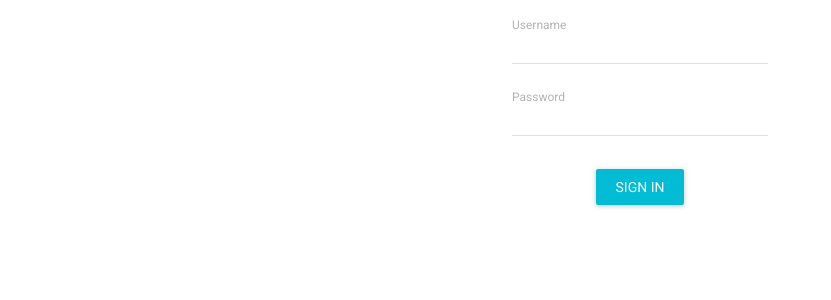
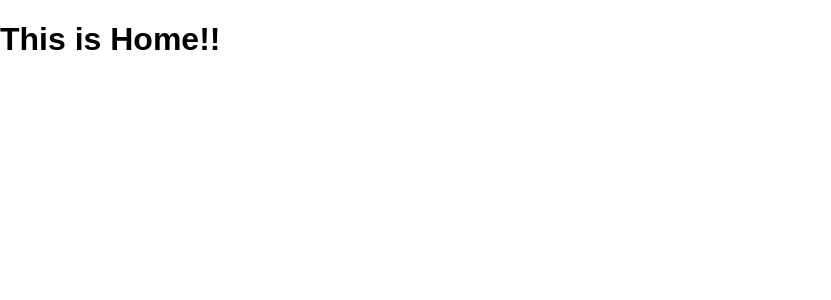
Before and after one commit to taehyeonyun/cb-client, a React app: page / in a window 1280 px wide. Shown: the top 300 px of the page, without its empty margins (0-831 px from the left). Built offline with nearby package versions, Linux system fonts and the light colour scheme; what react-tap-event-plugin would draw is missing.

Commit message:
Set up routes

```diff
--- a/package.json
+++ b/package.json
@@ -6,7 +6,7 @@
     "material-ui": "^0.17.2",
     "react": "^15.5.3",
     "react-dom": "^15.5.3",
-    "react-router": "^4.0.0",
+    "react-router": "3.0.2",
     "react-tap-event-plugin": "^2.0.1"
   },
   "devDependencies": {
--- a/src/App.js
+++ b/src/App.js
@@ -1,8 +1,9 @@
 import React, { Component } from 'react';
+import { Router, browserHistory } from 'react-router';
 import injectTapEventPlugin from 'react-tap-event-plugin';
 import MuiThemeProvider from 'material-ui/styles/MuiThemeProvider';
 
-import LoginForm from './components/LoginForm';
+import AppRoutes from './AppRoutes';
 
 import './App.scss';
 
@@ -12,9 +13,7 @@ export default class App extends Component {
   render() {
     return (
       <MuiThemeProvider>
-        <div className="App">
-            <LoginForm/>
-        </div>
+        <Router history={browserHistory} routes={AppRoutes}/>
       </MuiThemeProvider>
     );
   }
--- /dev/null
+++ b/src/AppRoutes.js
@@ -0,0 +1,14 @@
+import React from 'react';
+import { Route } from 'react-router';
+
+import {
+    Home,
+    LoginForm
+} from './components';
+
+export default (
+    <Route>
+        <Route path='/' component={Home}/>
+        <Route path='/login' component={LoginForm}/>
+    </Route>
+);
--- /dev/null
+++ b/src/components/Home.js
@@ -0,0 +1,7 @@
+import React, { Component } from 'react';
+
+export default class Home extends Component {
+    render() {
+        return <h1>This is Home!!</h1>
+    }
+}
--- /dev/null
+++ b/src/components/index.js
@@ -0,0 +1,2 @@
+export {default as Home} from './Home';
+export {default as LoginForm} from './LoginForm';
```
Also changed, not shown: 1 other file (tests, documents, lock files or other folders).
